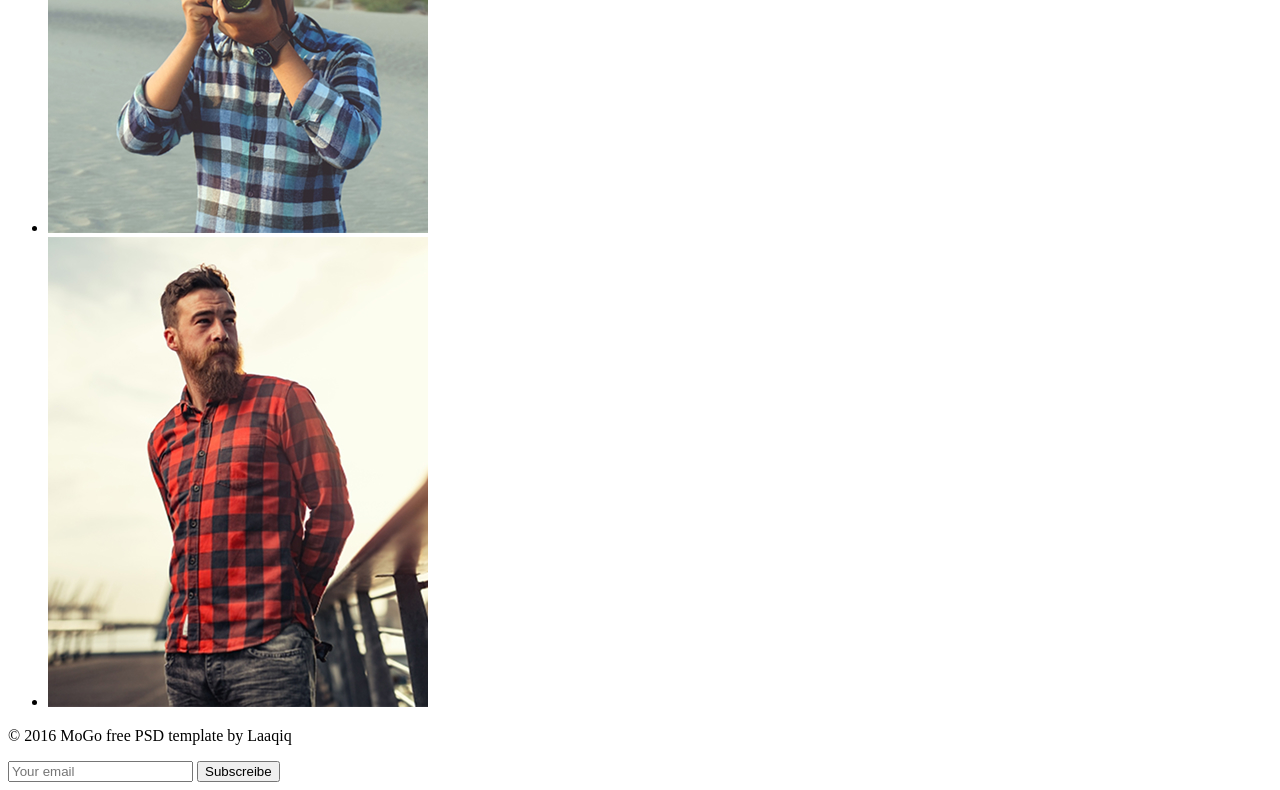
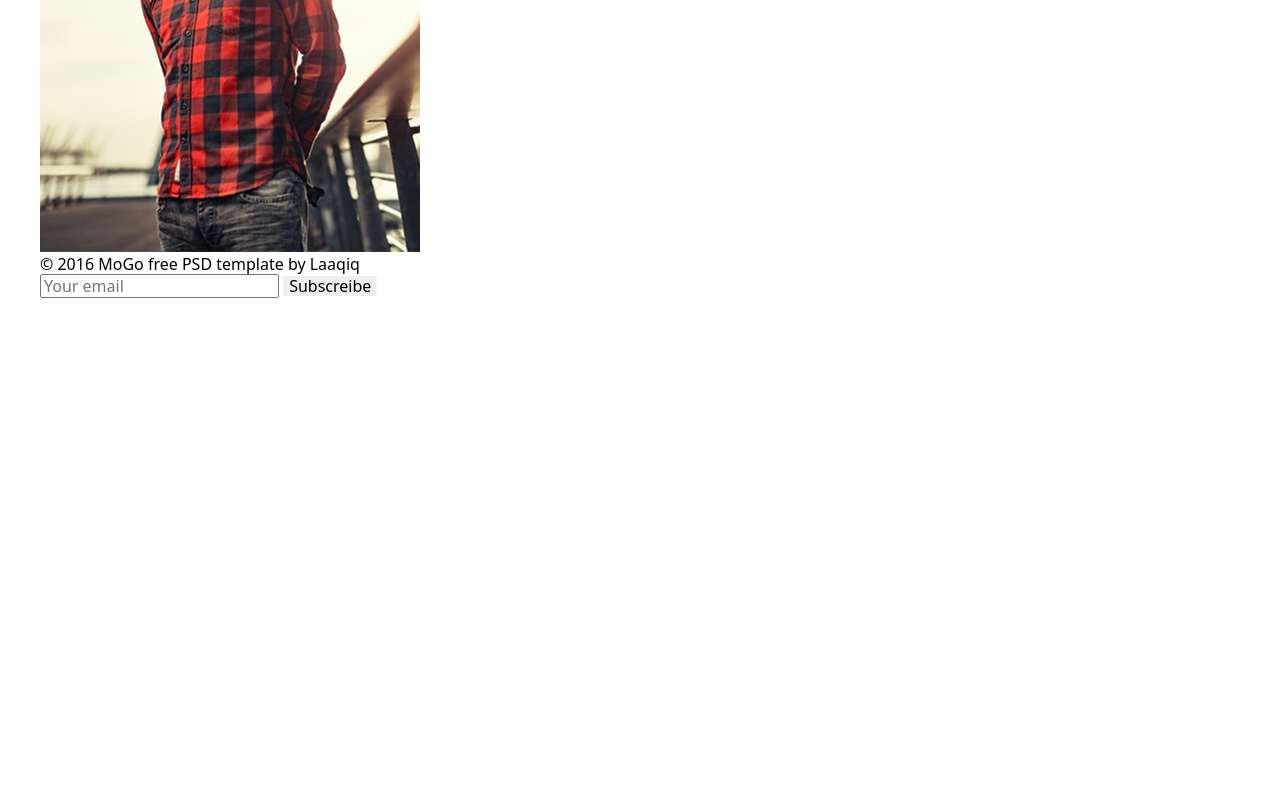
Before and after one commit to artemocheret/mogo, a plain HTML site: page index.html in a window 1280 px wide. Shown: the part 1876-2666 px from the top of the page. After the commit the page ends 2174 px from the top, so only its background shows below. Drawn offline with nearby package versions, Linux system fonts and the light colour scheme.

Commit message:
виконав завдання

```diff
--- a/index.html
+++ b/index.html
@@ -4,16 +4,25 @@
     <meta charset="UTF-8" />
     <meta name="viewport" content="width=device-width, initial-scale=1.0" />
     <title>Amazing Services</title>
-  </head>
     <link rel="preconnect" href="https://fonts.googleapis.com" />
     <link rel="preconnect" href="https://fonts.gstatic.com" crossorigin />
     <link
       href="https://fonts.googleapis.com/css2?family=Kaushan+Script&family=Montserrat:ital,wght@0,100..900;1,100..900&family=Roboto:ital,wght@0,100..900;1,100..900&display=swap"
       rel="stylesheet"
     />
-  <link rel="stylesheet" href="./src/css/main.css" />
+    <link
+      rel="stylesheet"
+      href="https://cdnjs.cloudflare.com/ajax/libs/modern-normalize/3.0.1/modern-normalize.min.css"
+      integrity="sha512-q6WgHqiHlKyOqslT/lgBgodhd03Wp4BEqKeW6nNtlOY4quzyG3VoQKFrieaCeSnuVseNKRGpGeDU3qPmabCANg=="
+      crossorigin="anonymous"
+      referrerpolicy="no-referrer"
+    />
+    <link rel="stylesheet" href="./src/css/reset.css" />
+    <link rel="stylesheet" href="./src/css/styles.css" />
+  </head>
   <body>
     <header class="header">
+      <div class="container">
         <div class="header-nav">
           <nav class="nav">
             <ul class="nav-list">
@@ -38,13 +47,17 @@
             </ul>
           </nav>
         </div>
+      </div>
     </header>
     <main class="main">
       <section class="hero">
+        <div class="container">
           <h2 class="hero-title-part">We work with</h2>
           <h1 class="hero-title">Amazing Services</h1>
+        </div>
       </section>
       <section class="advantages">
+        <div class="container">
           <div class="advantages-features">
             <ul class="advantages-list">
               <li class="advantages-item">
@@ -55,8 +68,8 @@
                 />
                 <h3 class="advantages-title">photography</h3>
                 <p class="advantages-text">
-                Lorem ipsum dolor sit amet, consectetur adipiscing elit, sed do
-                eiusmod tempor.
+                  Lorem ipsum dolor sit amet, consectetur adipiscing elit, sed
+                  do eiusmod tempor.
                 </p>
               </li>
               <li class="advantages-item">
@@ -67,8 +80,8 @@
                 />
                 <h3 class="advantages-title">photography</h3>
                 <p class="advantages-text">
-                Lorem ipsum dolor sit amet, consectetur adipiscing elit, sed do
-                eiusmod tempor.
+                  Lorem ipsum dolor sit amet, consectetur adipiscing elit, sed
+                  do eiusmod tempor.
                 </p>
               </li>
               <li class="advantages-item">
@@ -79,8 +92,8 @@
                 />
                 <h3 class="advantages-title">photography</h3>
                 <p class="advantages-text">
-                Lorem ipsum dolor sit amet, consectetur adipiscing elit, sed do
-                eiusmod tempor.
+                  Lorem ipsum dolor sit amet, consectetur adipiscing elit, sed
+                  do eiusmod tempor.
                 </p>
               </li>
               <li class="advantages-item">
@@ -91,8 +104,8 @@
                 />
                 <h3 class="advantages-title">photography</h3>
                 <p class="advantages-text">
-                Lorem ipsum dolor sit amet, consectetur adipiscing elit, sed do
-                eiusmod tempor.
+                  Lorem ipsum dolor sit amet, consectetur adipiscing elit, sed
+                  do eiusmod tempor.
                 </p>
               </li>
               <li class="advantages-item">
@@ -103,8 +116,8 @@
                 />
                 <h3 class="advantages-title">photography</h3>
                 <p class="advantages-text">
-                Lorem ipsum dolor sit amet, consectetur adipiscing elit, sed do
-                eiusmod tempor.
+                  Lorem ipsum dolor sit amet, consectetur adipiscing elit, sed
+                  do eiusmod tempor.
                 </p>
               </li>
               <li class="advantages-item">
@@ -115,22 +128,24 @@
                 />
                 <h3 class="advantages-title">photography</h3>
                 <p class="advantages-text">
-                Lorem ipsum dolor sit amet, consectetur adipiscing elit, sed do
-                eiusmod tempor.
+                  Lorem ipsum dolor sit amet, consectetur adipiscing elit, sed
+                  do eiusmod tempor.
                 </p>
               </li>
             </ul>
           </div>
+        </div>
       </section>
     </main>
     <section class="team">
+      <div class="container">
         <div class="team-info">
           <h3 class="team-title-part">Who we are</h3>
           <h2 class="team-title">Meet our team</h2>
           <p class="team-about">
             Lorem ipsum dolor sit amet, consectetur adipiscing elit, sed do
-          eiusmod tempor incididunt ut labore et dolore magna aliqua. Ut enim ad
-          minim veniam, quis nostrud exercitation ullamco laboris nisi ut
+            eiusmod tempor incididunt ut labore et dolore magna aliqua. Ut enim
+            ad minim veniam, quis nostrud exercitation ullamco laboris nisi ut
             aliquip ex ea commodo consequat.
           </p>
           <ul class="team-list">
@@ -157,16 +172,23 @@
             </li>
           </ul>
         </div>
+      </div>
     </section>
     <footer class="footer">
       <section class="footer-info">
+        <div class="container">
           <div class="address">
             <p class="address-text">
               © 2016 MoGo free PSD template by
               <span class="address-text-part">Laaqiq</span>
             </p>
-          <input class="address-input" type="email" placeholder="Your email" />
+            <input
+              class="address-input"
+              type="email"
+              placeholder="Your email"
+            />
             <button class="address-button" type="submit">Subscreibe</button>
+          </div>
         </div>
       </section>
     </footer>
--- /dev/null
+++ b/src/css/reset.css
@@ -0,0 +1,29 @@
+h1,
+h2,
+h3,
+h4,
+h5,
+h6,
+p,
+ul,
+ol {
+  margin: 0;
+  padding: 0;
+}
+a {
+  text-decoration: none;
+  color: inherit;
+  font-size: inherit;
+  font-family: inherit;
+}
+button {
+  outline: 0;
+  border: 0;
+  font-weight: inherit;
+}
+ul {
+  list-style: none;
+}
+.address {
+  font-style: normal;
+}
--- a/src/css/styles.css
+++ b/src/css/styles.css
@@ -0,0 +1,7 @@
+.container {
+  max-width: 1230px;
+  margin-left: auto;
+  margin-right: auto;
+  padding-left: 15px;
+  padding-right: 15px;
+}
```
Lines whose indentation alone changed are shown as unchanged.
